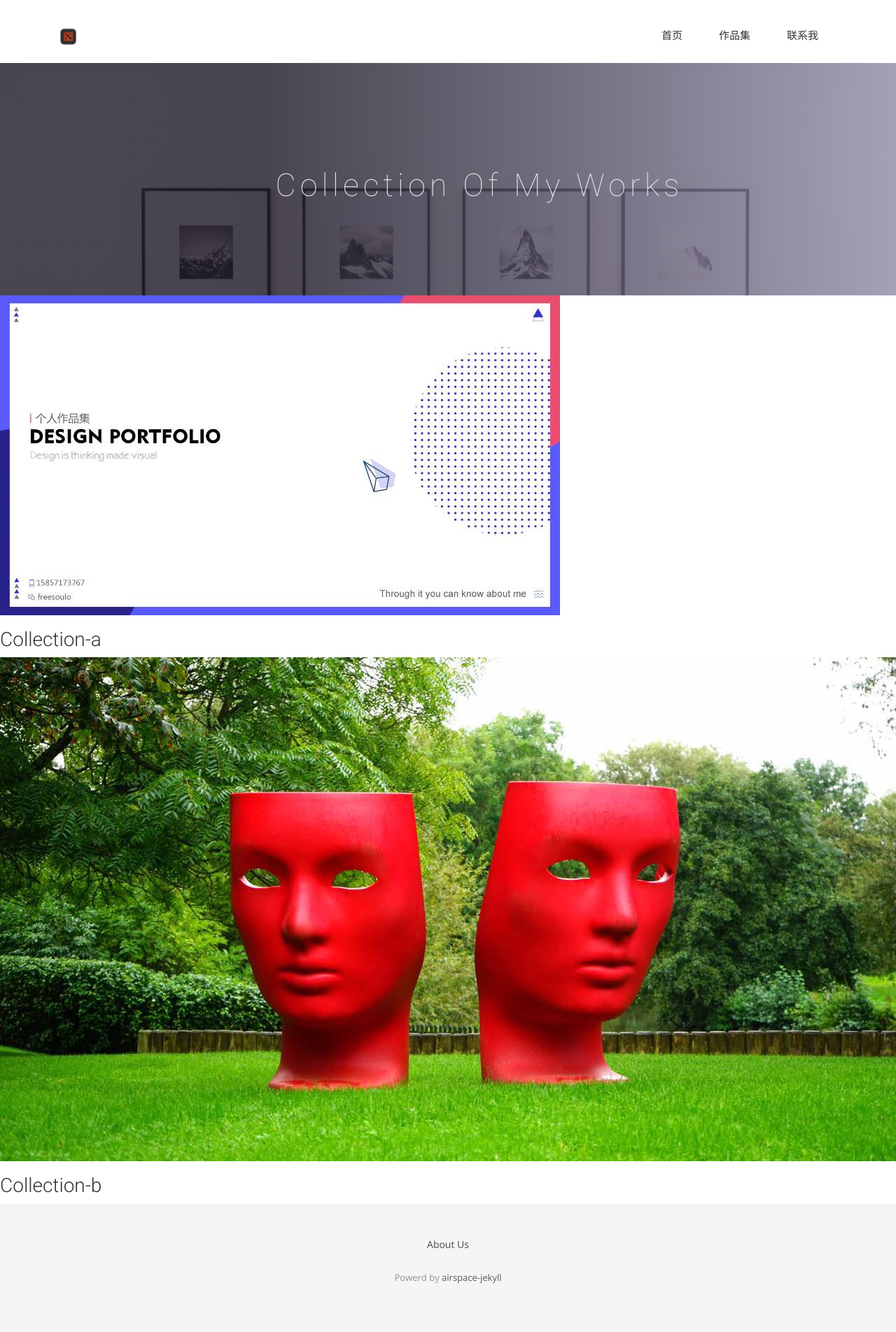
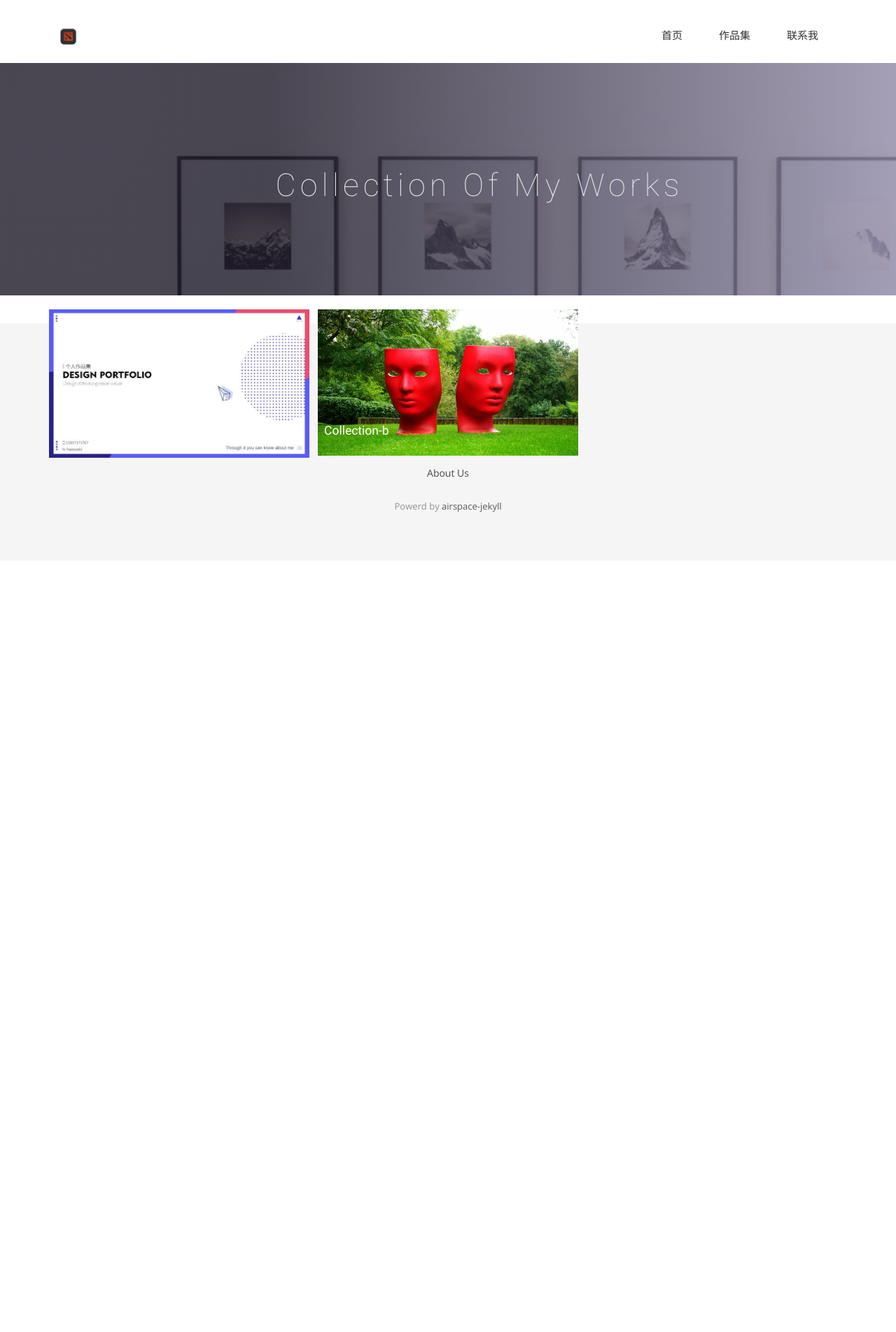
Before and after one commit to shuohanr/back.shuohanr.github.io, a Jekyll site: the page built from collection.html, in a window 1280 px wide. Shown: the whole page at 70% size. Built offline with Jekyll 4.4.1, drawn with Linux system fonts in a browser that asks for light colours; nearby versions of some CDN libraries; some web fonts are replaced; after the commit the page ends 900 px from its top, so only the background shows below that.

Commit message:
添加 chapters cf 和 wrapper 看布局是否能改善

```diff
--- a/collection.html
+++ b/collection.html
@@ -16,6 +16,8 @@
     </div>
   </div>
 </section>
+<section class="chapters cf">
+<div class="wrapper">
 {% for post in site.posts %}
 <div class="chapter">
   <a href="{{post.url | prepend: site.baseurl}}">
@@ -28,3 +30,5 @@
   </div>
 </div>
 {% endfor %}
+</div>
+</section>
--- a/css/chapter.css
+++ b/css/chapter.css
@@ -1,3 +1,9 @@
+.wrapper {
+    width: 1440px;
+    max-width: 90%;
+    margin: 0 auto;
+  }
+
 .chapters {
     padding: 2rem 0;
   }
```
